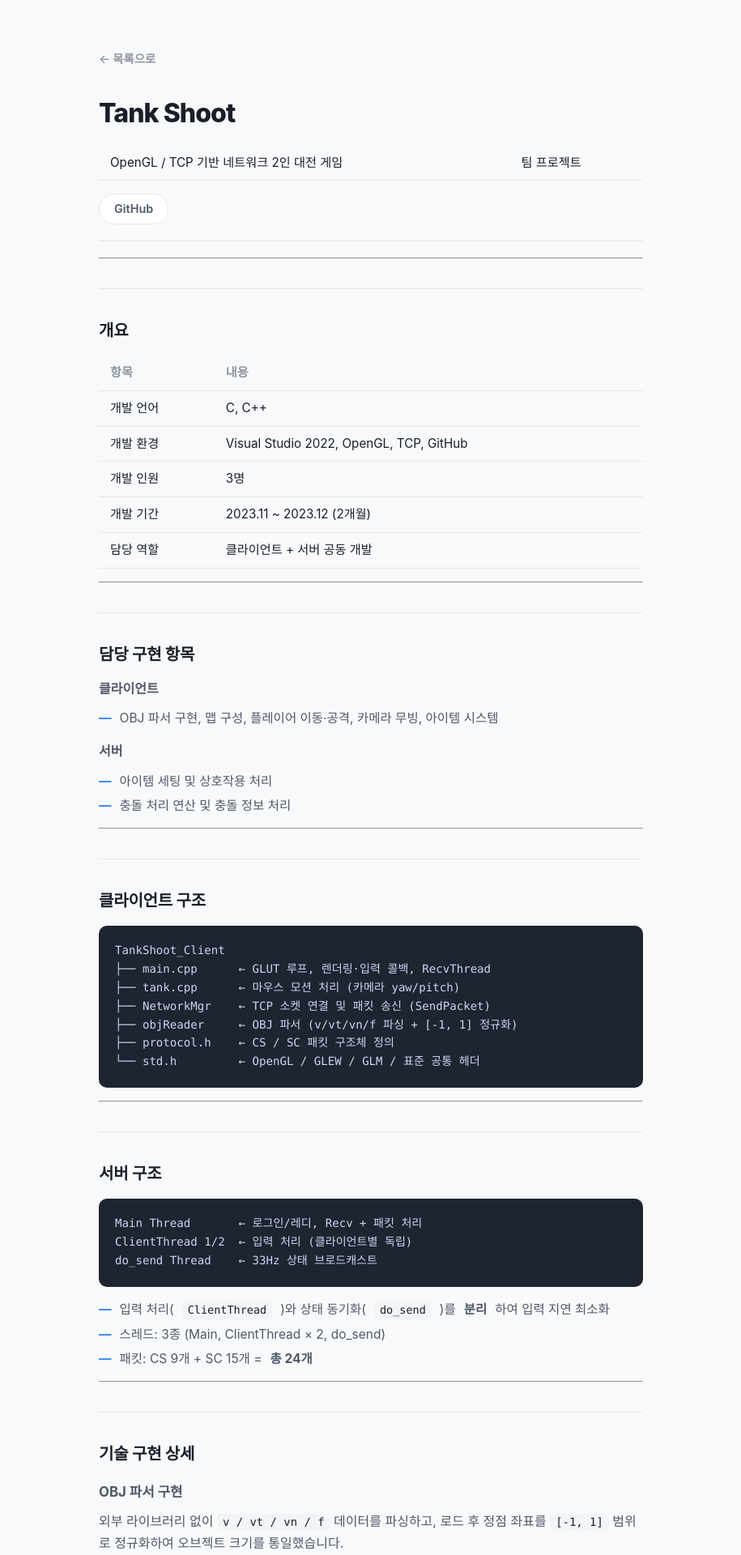
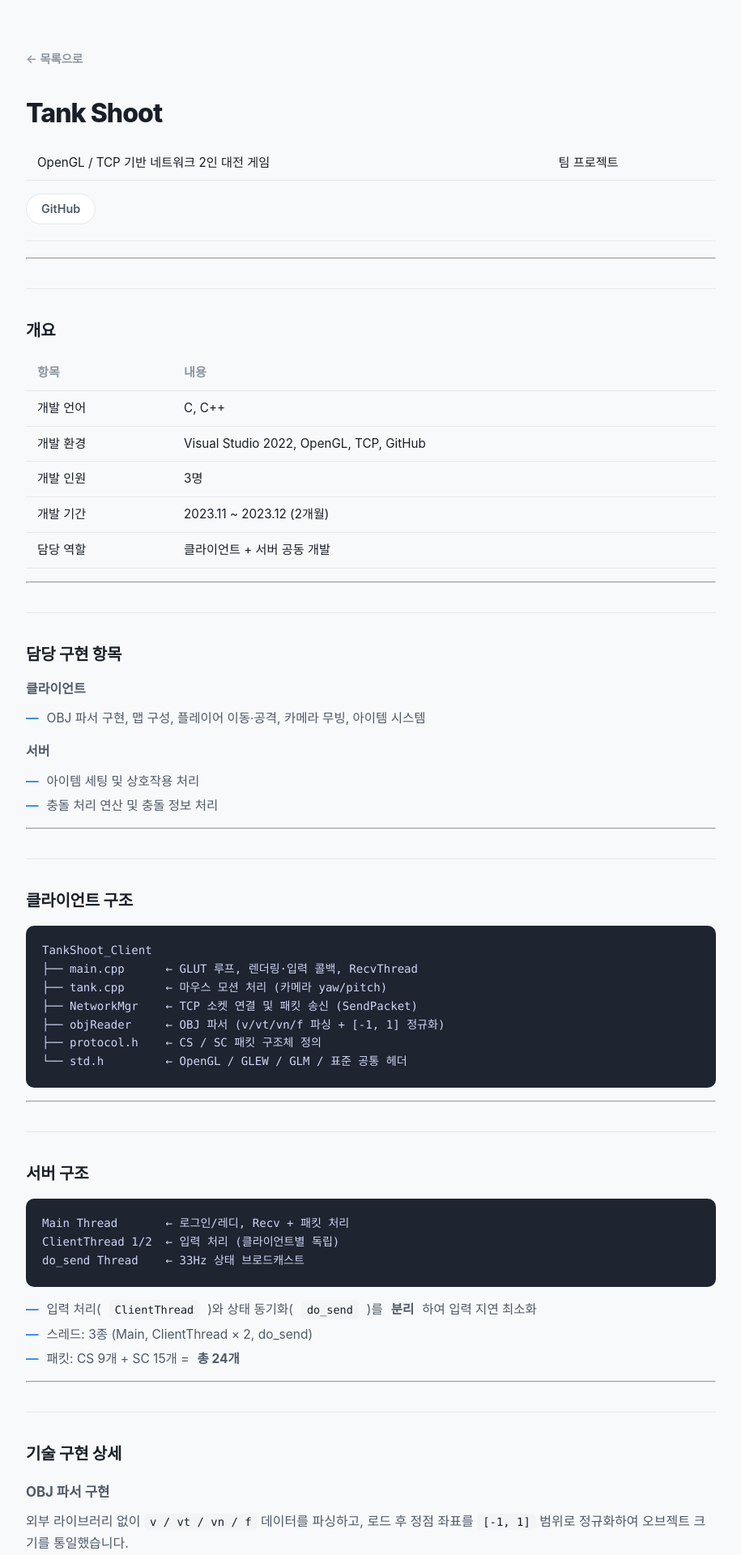
Before and after one commit to KimJinsun610/KimJinsun610.github.io, a Jekyll site: the page built from projects/tank-shoot.md, in a window 1280 px wide. Shown: the top 1920 px of the page at 81% size, without its empty margins (182-1097 px from the left). Built offline with Jekyll 4.4.1, drawn with Linux system fonts in a browser that asks for light colours; some web fonts are replaced.

Commit message:
update size

```diff
--- a/assets/css/portfolio.css
+++ b/assets/css/portfolio.css
@@ -31,7 +31,7 @@ body {
 }
 
 .wrap {
-  max-width: 720px;
+  max-width: 900px;
   margin: 0 auto;
   padding: 0 24px;
 }
```
